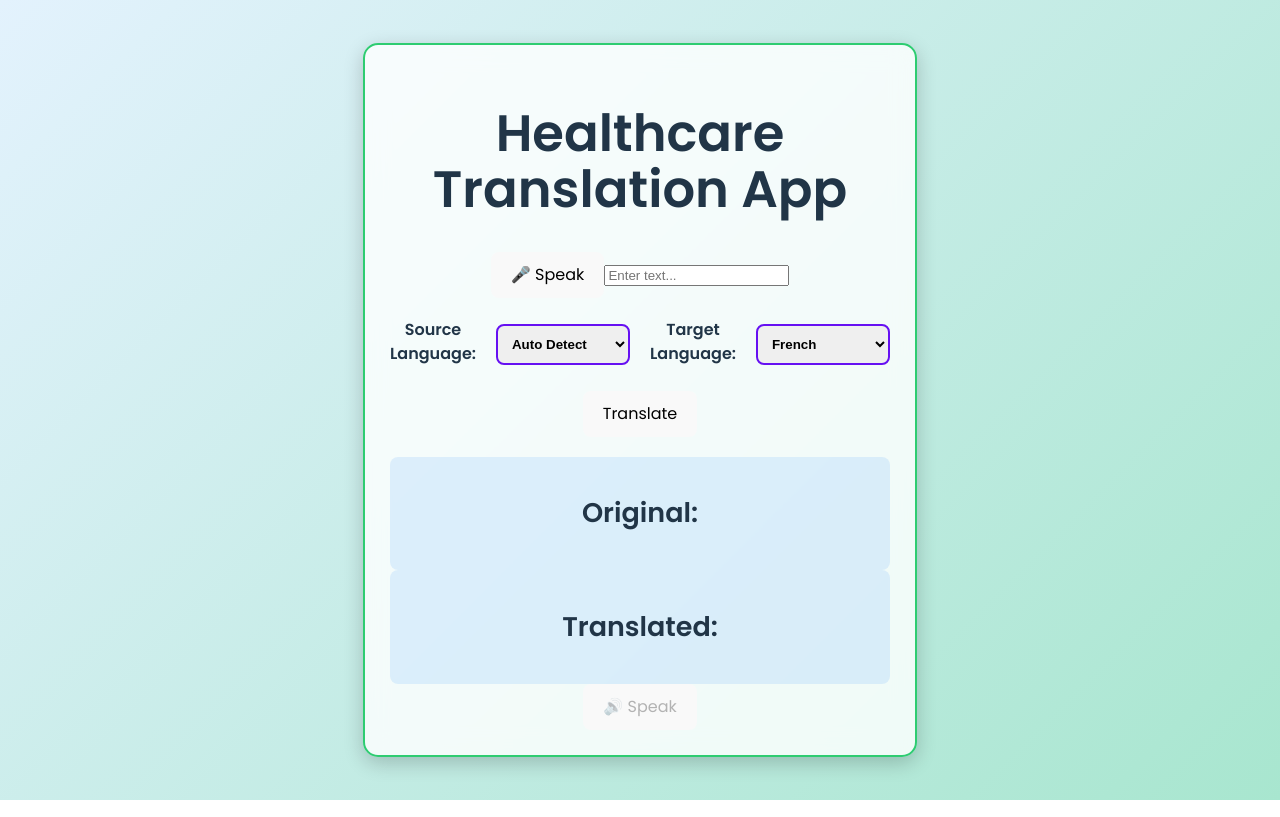
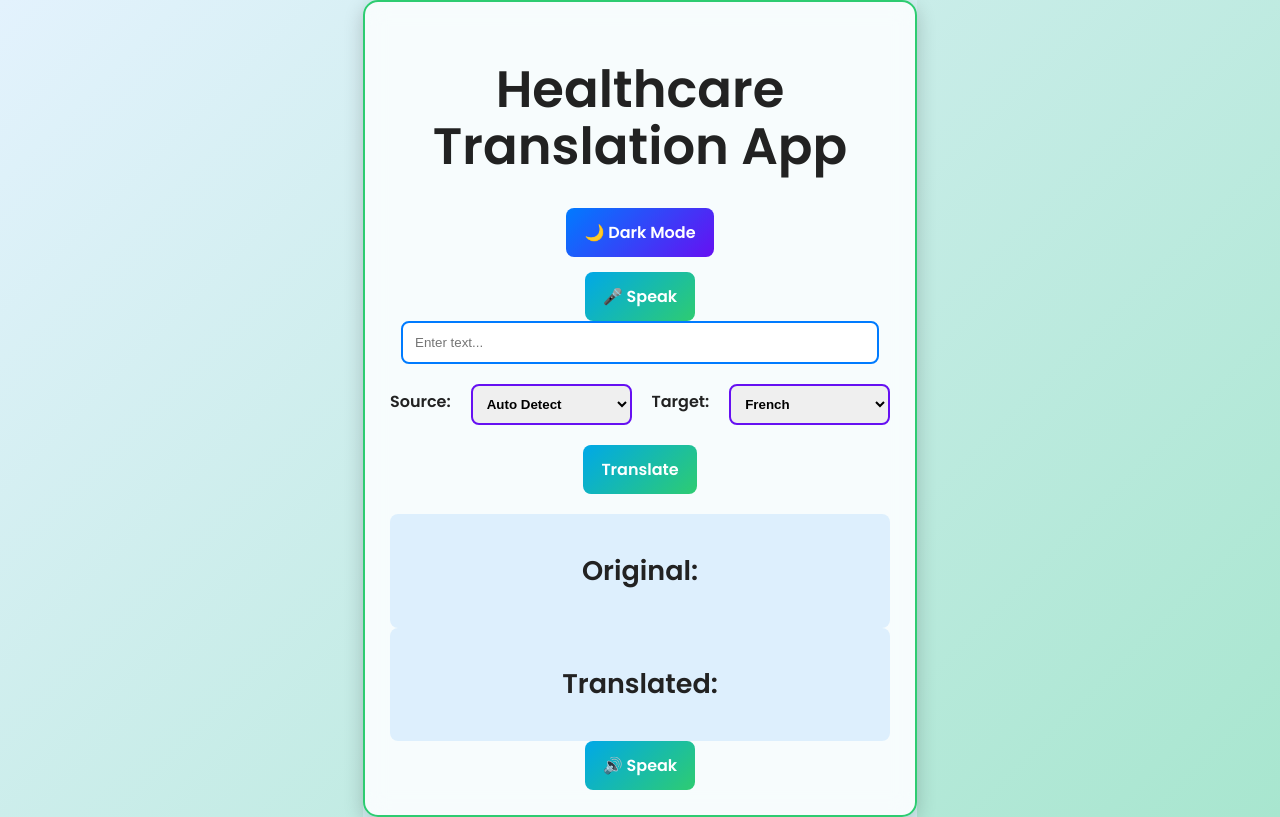
Before and after one commit to vaderclarity/frontend, a React (Vite) app: page / in a window 1280 px wide. Built offline with nearby package versions, Linux system fonts and the light colour scheme.

Commit message:
Update App.jsx

```diff
--- a/src/App.jsx
+++ b/src/App.jsx
@@ -1,18 +1,34 @@
 import "./index.css";
 import "./App.css";
-import React, { useState } from "react";
+import React, { useState, useEffect } from "react";
 
 function App() {
     const [text, setText] = useState("");
     const [translatedText, setTranslatedText] = useState("");
     const [sourceLanguage, setSourceLanguage] = useState("auto");
     const [targetLanguage, setTargetLanguage] = useState("fr");
-    const [isLoading, setIsLoading] = useState(false); // New loading state
+    const [isLoading, setIsLoading] = useState(false);
+    const [error, setError] = useState(null);
+    const [darkMode, setDarkMode] = useState(
+        window.matchMedia && window.matchMedia("(prefers-color-scheme: dark)").matches
+    );
 
-    // Function to handle speech recognition
+    useEffect(() => {
+        const mediaQuery = window.matchMedia("(prefers-color-scheme: dark)");
+        const handleChange = (e) => setDarkMode(e.matches);
+        mediaQuery.addEventListener("change", handleChange);
+        return () => mediaQuery.removeEventListener("change", handleChange);
+    }, []);
+
+    const toggleDarkMode = () => {
+        setDarkMode(!darkMode);
+    };
+
     const handleVoiceInput = () => {
         const recognition = new (window.SpeechRecognition || window.webkitSpeechRecognition)();
         recognition.lang = sourceLanguage !== "auto" ? sourceLanguage : "en-US";
+
+        setText("🎤 Listening...");
         recognition.start();
 
         recognition.onresult = (event) => {
@@ -22,19 +38,20 @@ function App() {
 
         recognition.onerror = (event) => {
             console.error("Speech Recognition Error:", event.error);
+            setError("Speech recognition failed. Try again.");
         };
     };
 
-    // Function to handle translation
     const translateText = async () => {
         if (!text.trim()) {
-            alert("Please enter text to translate.");
+            setError("Please enter text to translate.");
             return;
         }
 
         try {
-            setIsLoading(true); // Set loading state
-            setTranslatedText("Translating..."); // Provide immediate UI feedback
+            setIsLoading(true);
+            setTranslatedText("🔄 Translating...");
+            setError(null);
 
             const response = await fetch("https://backend-production-d990.up.railway.app/translate", {
                 method: "POST",
@@ -45,44 +62,48 @@ function App() {
             const data = await response.json();
 
             if (!response.ok) {
-                throw new Error(data.error || "Translation failed.");
+                throw new Error(data.detail || "Translation failed.");
             }
 
             setTranslatedText(data.translated_text);
         } catch (error) {
             console.error("Translation Error:", error);
-            alert(`Error: ${error.message}`);
-            setTranslatedText(""); // Reset translated text if an error occurs
+            setError(error.message);
         } finally {
-            setIsLoading(false); // Reset loading state
+            setIsLoading(false);
         }
     };
 
-    // Function to handle text-to-speech playback
     const handleSpeak = () => {
-        if (!translatedText || translatedText === "Translating...") return;
+        if (!translatedText) return;
         const utterance = new SpeechSynthesisUtterance(translatedText);
         utterance.lang = targetLanguage;
         speechSynthesis.speak(utterance);
     };
 
     return (
+        <div className={`app-container ${darkMode ? "dark-mode" : "light-mode"}`}>
             <div className="container">
                 <h1>Healthcare Translation App</h1>
 
+                <button className="toggle-btn" onClick={toggleDarkMode}>
+                    {darkMode ? "☀️ Light Mode" : "🌙 Dark Mode"}
+                </button>
+
                 <div className="controls">
-                <button onClick={handleVoiceInput}>🎤 Speak</button>
+                    <button onClick={handleVoiceInput} className="hover-effect">🎤 Speak</button>
                     <input
                         type="text"
                         value={text}
                         onChange={(e) => setText(e.target.value)}
                         placeholder="Enter text..."
+                        className="hover-input"
                     />
                 </div>
 
                 <div className="language-selection">
-                <label>Source Language:</label>
-                <select value={sourceLanguage} onChange={(e) => setSourceLanguage(e.target.value)}>
+                    <label>Source:</label>
+                    <select value={sourceLanguage} onChange={(e) => setSourceLanguage(e.target.value)} className="hover-select">
                         <option value="auto">Auto Detect</option>
                         <option value="en">English</option>
                         <option value="fr">French</option>
@@ -90,17 +111,19 @@ function App() {
                         <option value="de">German</option>
                     </select>
 
-                <label>Target Language:</label>
-                <select value={targetLanguage} onChange={(e) => setTargetLanguage(e.target.value)}>
+                    <label>Target:</label>
+                    <select value={targetLanguage} onChange={(e) => setTargetLanguage(e.target.value)} className="hover-select">
                         <option value="fr">French</option>
                         <option value="es">Spanish</option>
                         <option value="de">German</option>
                     </select>
                 </div>
 
-            <button onClick={translateText} disabled={isLoading}>
-                {isLoading ? "Translating..." : "Translate"}
+                <button onClick={translateText} disabled={isLoading} className="hover-effect">
+                    {isLoading ? <span className="spinner"></span> : "Translate"}
                 </button>
+
+                {error && <p className="error-message">{error}</p>}
 
                 <div className="transcript-container">
                     <div className="transcript">
@@ -113,9 +136,10 @@ function App() {
                     </div>
                 </div>
 
-            <button onClick={handleSpeak} disabled={!translatedText || translatedText === "Translating..."}>
+                <button onClick={handleSpeak} disabled={!translatedText || isLoading} className="hover-effect">
                     🔊 Speak
                 </button>
+            </div>
         </div>
     );
 }
```
Lines whose indentation alone changed are shown as unchanged.
